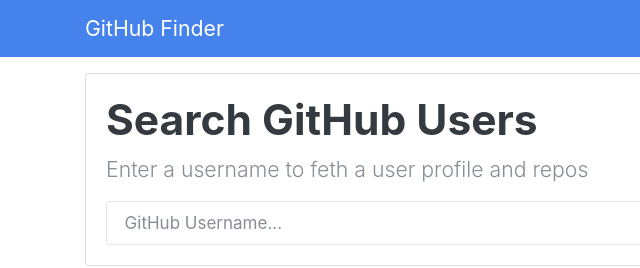
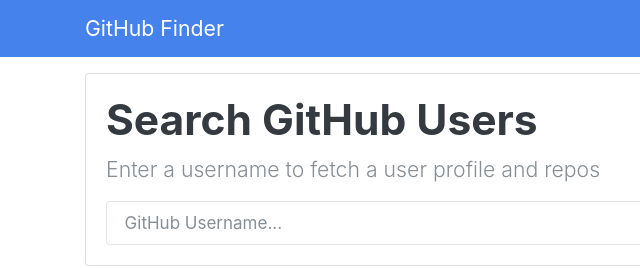
Before and after one commit to itsjoshthedeveloper/githubfinder, a plain HTML site: page index.html in a window 1280 px wide. Shown: the top 268 px of the page, 0-640 px from the left. Drawn offline with nearby package versions, Linux system fonts and the light colour scheme.

Commit message:
Spelled 'fetch' not 'feth'

```diff
--- a/index.html
+++ b/index.html
@@ -17,7 +17,7 @@
   <div class="container searchContainer">
     <div class="search card card-body">
       <h1>Search GitHub Users</h1>
-      <p class="lead">Enter a username to feth a user profile and repos</p>
+      <p class="lead">Enter a username to fetch a user profile and repos</p>
       <input type="text" id="searchUser" class="form-control" placeholder="GitHub Username...">
     </div>
     <br>
```
